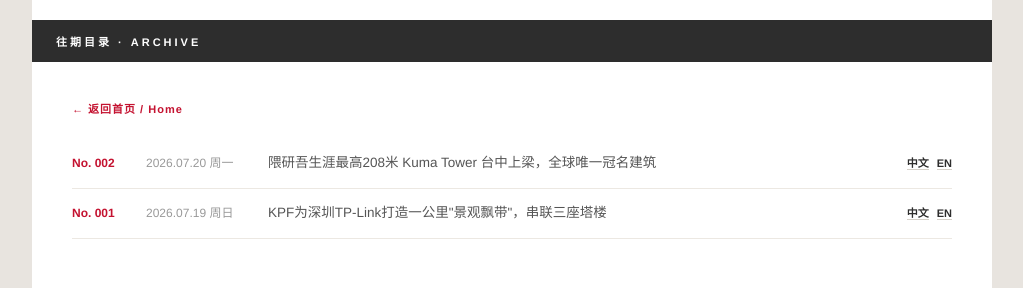
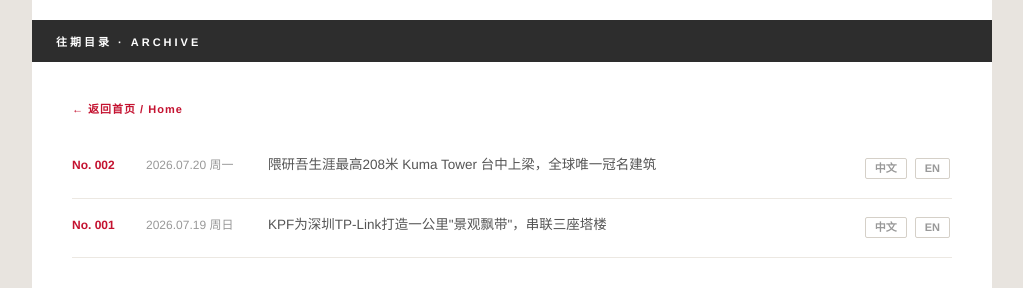
Before and after one commit to Julian-Commit/architecture-daily-briefing, a website: page news/index.html in a window 1280 px wide. Shown: the part 85-373 px from the top of the page, without its empty margins (128-1151 px from the left). Drawn offline with Linux system fonts and the light colour scheme.

Commit message:
往期目录整行可点；补指路到定时设置窗口
- 首页与往期目录的每一行整行都是链接（此前只有右侧「中文/EN」两个小字可点），
  悬停出现箭头与底色，右侧语言入口改成两个小按钮；窄屏下标题换行不再挤压日期
- 行内加 aria-label，读屏时能听到完整的「期号 + 日期 + 标题」
- CLAUDE.md 注明双击 ../News Agent/定时设置.cmd 即可管两个项目的四个计划任务

Co-Authored-By: Claude Opus 5 <noreply@anthropic.com>

```diff
--- a/news/index.html
+++ b/news/index.html
@@ -49,13 +49,19 @@ body{background:var(--bg);font-family:"PingFang SC","Hiragino Sans GB","Microsof
 .btn:hover{background:var(--ink);color:var(--paper)}
 .btn.primary{background:var(--ink);color:var(--paper)}
 .btn.primary:hover{background:var(--accent);border-color:var(--accent)}
-.row{display:flex;gap:14px;align-items:baseline;padding:13px 0;border-bottom:1px solid var(--line);flex-wrap:wrap}
+.row{display:flex;gap:10px;align-items:stretch;border-bottom:1px solid var(--line);flex-wrap:wrap}
+.row:hover{background:var(--tint)}
+.row .r-main{display:flex;gap:14px;align-items:baseline;flex:1;min-width:0;padding:15px 8px 15px 6px;margin:0 -6px;text-decoration:none;color:inherit;flex-wrap:wrap}
 .row .r-no{font-size:12px;font-weight:800;color:var(--accent);width:60px;flex-shrink:0}
 .row .r-dt{font-size:12px;color:var(--muted);width:108px;flex-shrink:0}
 .row .r-t{font-size:13.5px;color:var(--soft);flex:1;min-width:180px;line-height:1.7}
-.row .r-l{font-size:11px;font-weight:800;flex-shrink:0}
-.row .r-l a{color:var(--ink);text-decoration:none;border-bottom:1px solid var(--line-strong);margin-left:8px}
-.row .r-l a:hover{color:var(--accent);border-color:var(--accent)}
+.row .r-main:hover .r-t{color:var(--ink)}
+.row .r-main::after{content:"→";color:var(--accent);opacity:0;font-weight:800;align-self:center;transition:opacity .15s,transform .15s;transform:translateX(-4px)}
+.row .r-main:hover::after{opacity:1;transform:translateX(0)}
+.row .r-l{font-size:11px;font-weight:800;flex-shrink:0;display:flex;align-items:center;gap:8px;padding:0 2px}
+.row .r-l a{color:var(--muted);text-decoration:none;border:1px solid var(--line-strong);border-radius:2px;padding:4px 9px;line-height:1}
+.row .r-l a:hover{color:var(--paper);background:var(--ink);border-color:var(--ink)}
+@media(max-width:600px){.row .r-dt{width:auto}.row .r-t{min-width:100%;order:3}}
 .empty{font-size:13px;color:var(--muted);padding:18px 0}
 .ftr{background:#2d2d2d;color:#fff;text-align:center;font-size:11px;padding:22px;line-height:2}
 .ftr .brand{font-weight:800;letter-spacing:2px;font-size:12px}
@@ -78,8 +84,14 @@ a:focus-visible{outline:2px solid var(--accent);outline-offset:2px}
 <div class="strip">往期目录 · Archive</div>
 <div class="body">
 <p style="margin-bottom:16px"><a class="back" href="../">← 返回首页 / Home</a></p>
-<div class="row"><span class="r-no">No. 002</span><span class="r-dt">2026.07.20 周一</span><span class="r-t">隈研吾生涯最高208米 Kuma Tower 台中上梁，全球唯一冠名建筑</span><span class="r-l"><a href="2026-07-20-cn.html">中文</a><a href="2026-07-20-en.html">EN</a></span></div>
-<div class="row"><span class="r-no">No. 001</span><span class="r-dt">2026.07.19 周日</span><span class="r-t">KPF为深圳TP-Link打造一公里&quot;景观飘带&quot;，串联三座塔楼</span><span class="r-l"><a href="2026-07-19-cn.html">中文</a><a href="2026-07-19-en.html">EN</a></span></div>
+<div class="row">
+  <a class="r-main" href="2026-07-20-cn.html" aria-label="No. 002 2026.07.20 隈研吾生涯最高208米 Kuma Tower 台中上梁，全球唯一冠名建筑"><span class="r-no">No. 002</span><span class="r-dt">2026.07.20 周一</span><span class="r-t">隈研吾生涯最高208米 Kuma Tower 台中上梁，全球唯一冠名建筑</span></a>
+  <span class="r-l"><a href="2026-07-20-cn.html">中文</a><a href="2026-07-20-en.html">EN</a></span>
+</div>
+<div class="row">
+  <a class="r-main" href="2026-07-19-cn.html" aria-label="No. 001 2026.07.19 KPF为深圳TP-Link打造一公里&quot;景观飘带&quot;，串联三座塔楼"><span class="r-no">No. 001</span><span class="r-dt">2026.07.19 周日</span><span class="r-t">KPF为深圳TP-Link打造一公里&quot;景观飘带&quot;，串联三座塔楼</span></a>
+  <span class="r-l"><a href="2026-07-19-cn.html">中文</a><a href="2026-07-19-en.html">EN</a></span>
+</div>
 </div>
 <footer class="ftr">
   <div class="brand">陆先生建筑日报 · ARCHITECTURE DAILY</div>
```
Also changed, not shown: CLAUDE.md (+3 -0 lines), index.html (+14 -5 lines), scripts/build-index.js (+19 -9 lines).
